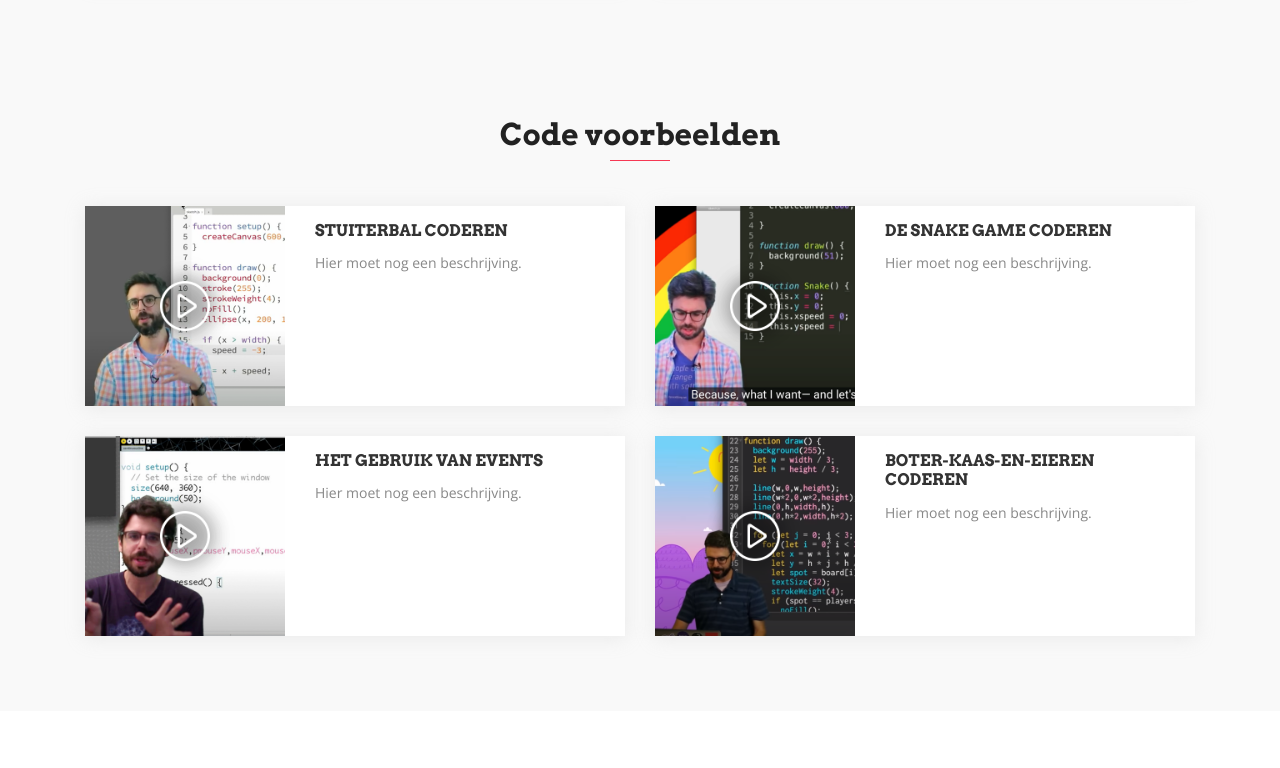
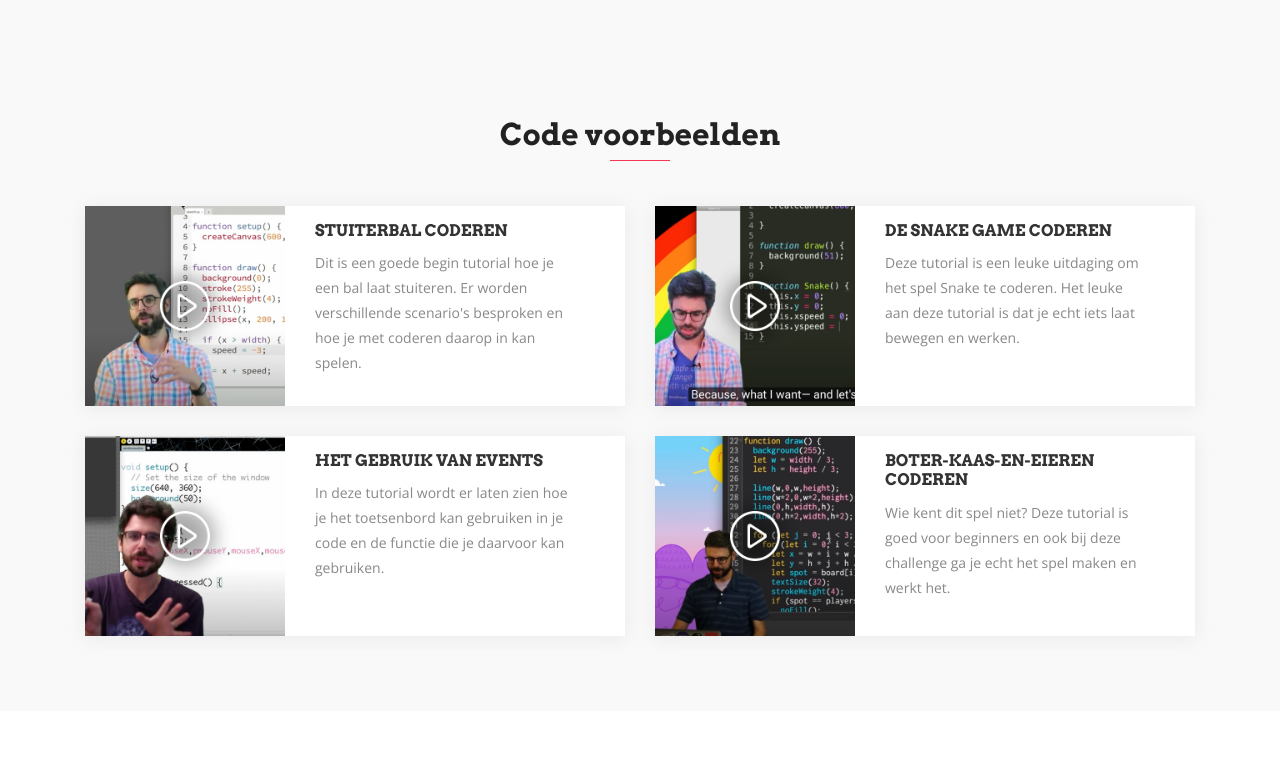
Before and after one commit to Pnottroth/p5js, a plain HTML site: page index.html in a window 1280 px wide. Shown: the part 3921-4689 px from the top of the page. Drawn offline with nearby package versions, Linux system fonts and the light colour scheme; files whose address does not match are found by name.

Commit message:
Update index.html

```diff
--- a/index.html
+++ b/index.html
@@ -259,7 +259,7 @@
                         <h2><a href="#">Wat is p5.js?</a></h2>
                       </div>
                       <div class="content">
-                        <p class="para-text" class="description">Het doel van p5.js om je een veilige plek te geven om programmeren rustig te leren. p5.js is een bibliotheek van functies met als taal JavaScript. Je kunt de beginstappen van programmeren leren. p5.js heeft een web editor waarin je code kan schrijven. Je kan bijvoorbeeld tekenen, kleur aanpassen en meteen resultaat zien.
+                        <p class="para-text" class="description"> Met p5.js kan je op een veilige plek het programmeren rustig onder de knie krijgen. p5.js is een bibliotheek aan functies met als taal JavaScript. Je kunt hier de beginstappen van programmeren leren. p5.js heeft een web editor waarin je je code kan schrijven. De web editor laat meteen resultaat zien van wat je codeert. Op de website van p5.js kan je functies terug vinden die p5.js heeft.
                           </p>
                       </div>
                     </div>
@@ -394,7 +394,7 @@
                 <div class="info-text">
                   <h3><a target="_blank" href="https://www.youtube.com/watch?v=LO3Awjn_gyU">Stuiterbal coderen</a></h3>
                 </div>
-                <p>Hier moet nog een beschrijving.  </p>
+                <p>Dit is een goede begin tutorial hoe je een bal laat stuiteren. Er worden verschillende scenario's besproken en hoe je met coderen daarop in kan spelen.  </p>
               </div>
             </div>
             <!-- Team Item Ends -->
@@ -409,7 +409,7 @@
                 <div class="info-text">
                   <h3><a target="_blank" href="https://www.youtube.com/watch?v=AaGK-fj-BAM">De Snake Game coderen </a></h3>
                 </div>
-                <p>Hier moet nog een beschrijving. </p>
+                <p> Deze tutorial is een leuke uitdaging om het spel Snake te coderen. Het leuke aan deze tutorial is dat je echt iets laat bewegen en werken.  </p>
               </div>
             </div>
             <!-- Team Item Ends -->
@@ -424,7 +424,7 @@
                 <div class="info-text">
                   <h3><a target="_blank" href="https://www.youtube.com/watch?v=UvSjtiW-RH8">Het gebruik van events</a></h3>
                 </div>
-                <p>Hier moet nog een beschrijving. </p>
+                <p> In deze tutorial wordt er laten zien hoe je het toetsenbord kan gebruiken in je code en de functie die je daarvoor kan gebruiken.    </p>
               </div>
             </div>
             <!-- Team Item Ends -->
@@ -439,7 +439,7 @@
                 <div class="info-text">
                   <h3><a target="_blank" href="https://www.youtube.com/watch?v=GTWrWM1UsnA">Boter-kaas-en-eieren coderen </a></h3>
                 </div>
-                <p>Hier moet nog een beschrijving. </p>
+                <p>Wie kent dit spel niet? Deze tutorial is goed voor beginners en ook bij deze challenge ga je echt het spel maken en werkt het. </p>
               </div>
             </div>
             <!-- Team Item Ends -->
```
